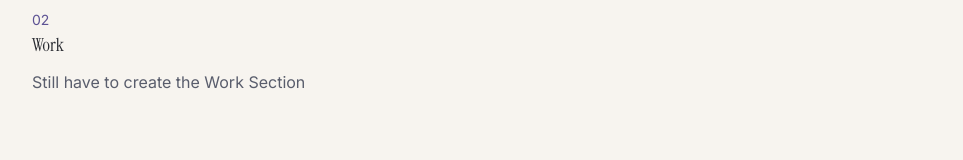
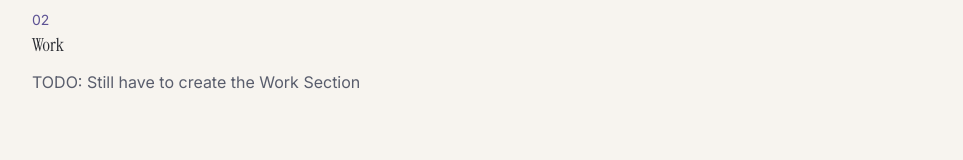
Before and after one commit to ahp9/portfolio_website, a React (Vite) app: page / in a window 1280 px wide. Shown: the part 2757-2917 px from the top of the page, without its empty margins (158-1121 px from the left). Built offline with nearby package versions, Linux system fonts and the light colour scheme.

Commit message:
docs: make the TODO for Work

```diff
--- a/src/components/sections/Work/Work.tsx
+++ b/src/components/sections/Work/Work.tsx
@@ -6,7 +6,7 @@ function Work() {
   return (
     <SectionLayout id="work" title="Work" number="02" size="sm" below={
       <div className="work__container">
-        <p>Still have to create the Work Section</p>
+        <p>TODO: Still have to create the Work Section</p>
       </div>
     } >
         <p></p>
```
